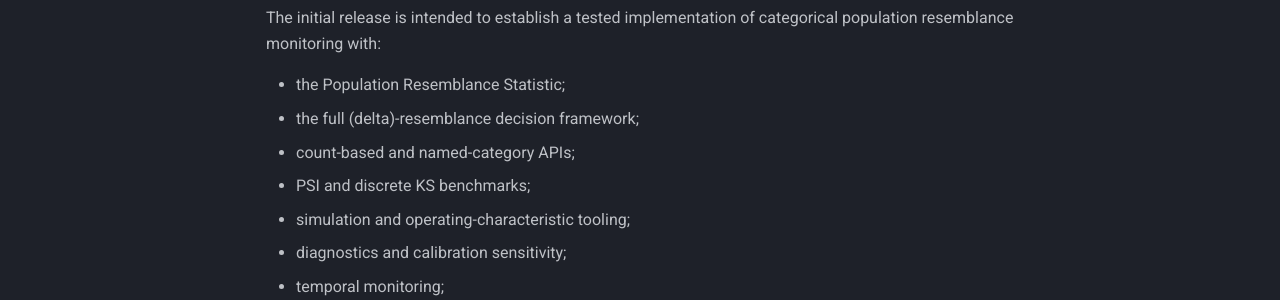
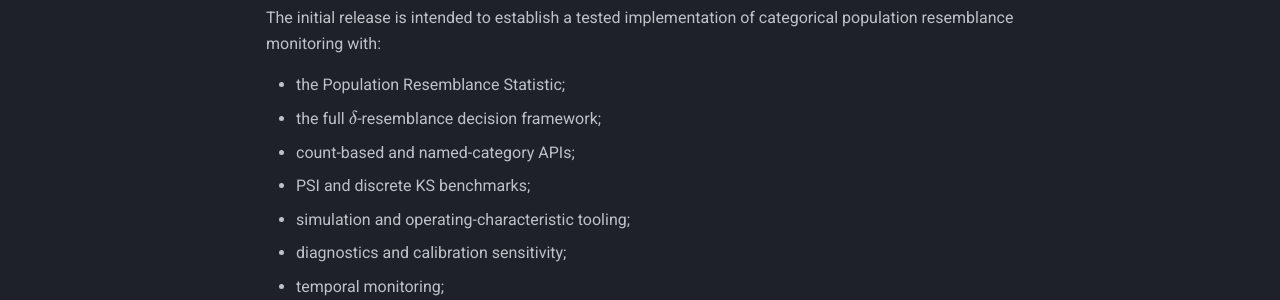
Before and after one commit to DiogoRibeiro7/population-resemblance, an MkDocs documentation site: the page built from docs/releases.md, in a window 1280 px wide. Shown: the part 315-615 px from the top of the page. Built offline with MkDocs 1.6.1 and Material for MkDocs 9.7.7, drawn with Linux system fonts in a browser that asks for light colours; comment, search, counter and statistics services are not loaded.

```diff
--- a/docs/releases.md
+++ b/docs/releases.md
@@ -7,7 +7,7 @@ Status: unreleased.
 The initial release is intended to establish a tested implementation of categorical population resemblance monitoring with:
 
 - the Population Resemblance Statistic;
-- the full (delta)-resemblance decision framework;
+- the full \(\delta\)-resemblance decision framework;
 - count-based and named-category APIs;
 - PSI and discrete KS benchmarks;
 - simulation and operating-characteristic tooling;
```
